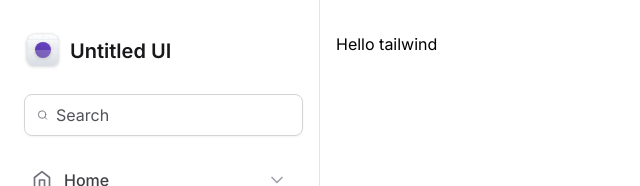
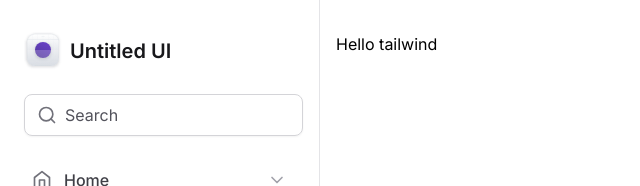
Before and after one commit to paulobeckman/tailwind-next, a Next.js app: page / in a window 1280 px wide. Shown: the top 186 px of the page, without its empty margins (0-640 px from the left). Built offline with nearby package versions, Linux system fonts and the light colour scheme.

Commit message:
feat: pattern de composição

```diff
--- /dev/null
+++ b/src/components/Input/index.tsx
@@ -0,0 +1,22 @@
+import { Search } from "lucide-react";
+import { ComponentProps } from "react";
+
+type InputPrefixProps = ComponentProps<'div'>
+
+export function Prefix(props: InputPrefixProps) {
+  return <div {...props}/>
+}
+
+type InputControlProps= ComponentProps<'input'>
+
+export function Control(props: InputControlProps) {
+  return <input className='flex-1 border-0 bg-transparent p-0 text-zinc-900 placeholder-zinc-600' {...props} />
+}
+
+export type InputRootProps = ComponentProps<'div'>
+
+export function Root(props: InputRootProps) {
+  return (
+    <div className="flex mx-1 w-full items-center gap-2 rounded-lg border border-zinc-300 px-3 py-2 shadow-sm" {...props} />
+  );
+}
--- a/src/components/Sidebar/index.tsx
+++ b/src/components/Sidebar/index.tsx
@@ -1,19 +1,22 @@
-import { BarChart, CheckSquare, ChevronDown, Flag, Home, SquareStack, Users, Search, LifeBuoy, Cog } from "lucide-react";
+import { BarChart, CheckSquare, Flag, Home, SquareStack, Users, LifeBuoy, Cog, Search } from "lucide-react";
 
 import { Logo } from "./Logo";
 import { NavItem } from "./NavItem";
 import { UsedSpaceWidget } from "./UsedSpaceWidget";
 import { Profile } from "./Profile";
+import * as Input from "@/components/Input"
 
 export function Sidebar() {
   return (
     <aside className='border-r border-zinc-200 px-5 py-8 flex flex-col gap-6'>
       <Logo />
 
-      <div className="flex mx-1 w-full items-center gap-2 rounded-lg border border-zinc-300 px-3 py-2 shadow-sm">
-        <Search className='w-5 h-5 text-zinc-500' />
-        <input className='flex-1 border-0 bg-transparent p-0 text-zinc-900 placeholder-zinc-600' placeholder='Search' />
-      </div>
+      <Input.Root>
+        <Input.Prefix>
+          <Search className='w-5 h-5 text-zinc-500' />
+        </Input.Prefix>
+        <Input.Control placeholder="Search"/>
+      </Input.Root>
 
       <nav className="space-y-0.5">
         <NavItem title="Home" icon={Home} />
```
